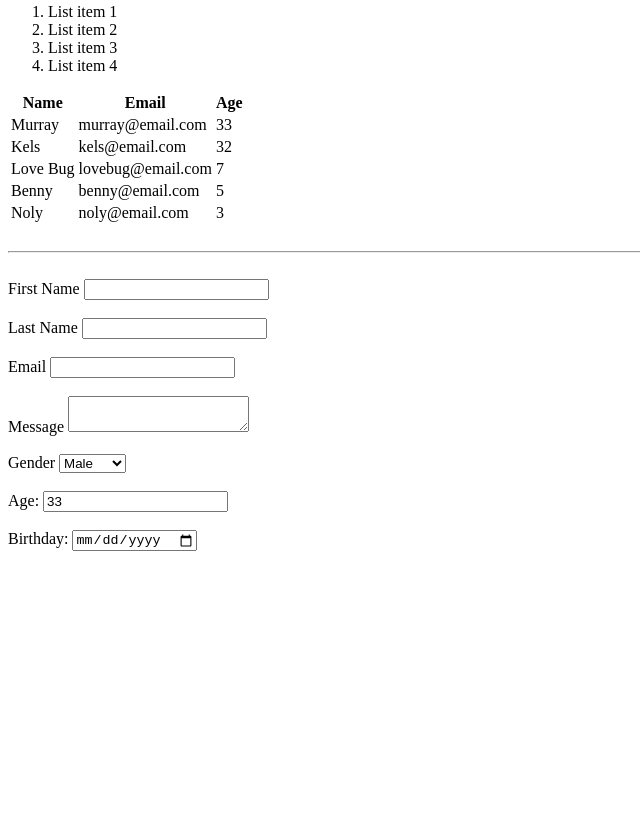
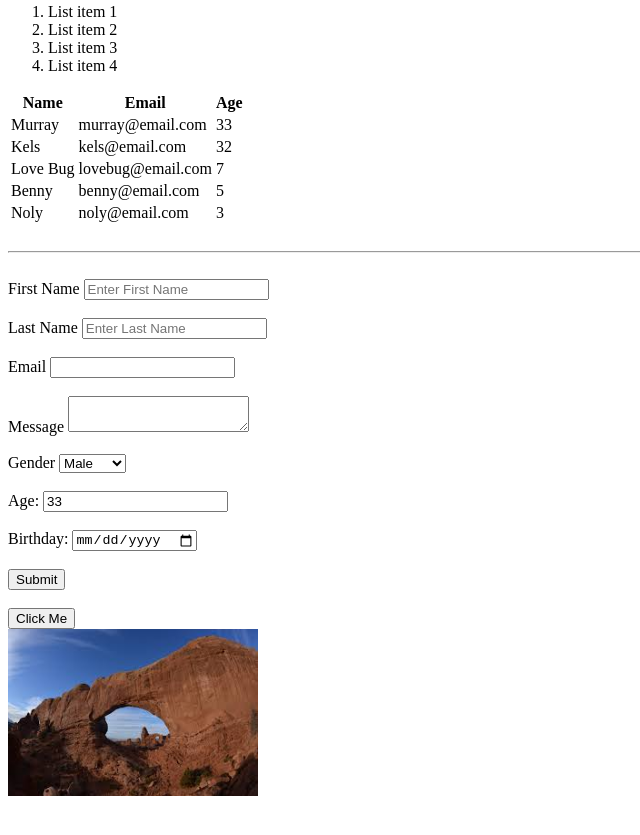
Before and after one commit to MurrTuck/htmlCC, a plain HTML site: page index.html in a window 1280 px wide. Shown: the part 477-1312 px from the top of the page, without its empty margins (0-640 px from the left). Drawn offline with Linux system fonts and the light colour scheme.

Commit message:
Type Submit, Buttons, Images

```diff
--- a/index.html
+++ b/index.html
@@ -91,12 +91,12 @@
     <form action="process.php" method="POST">
         <div>
             <label>First Name</label>
-            <input type="text" name="firstName">
+            <input type="text" name="firstName" placeholder="Enter First Name">
         </div>
         <br>
         <div>
             <label>Last Name</label>
-            <input type="text" name="lastName">
+            <input type="text" name="lastName" placeholder="Enter Last Name">
         </div>
         <br>
         <div>
@@ -128,7 +128,17 @@
             <input type="date" name="birthday">
         </div>
         <br>
+        <input type="submit" name="submit" value="Submit">
     </form>
+    <br>
+
+    <!-- Button -->
+    <button>Click Me</button>
+    <br>
+    <!-- Images -->
+    <a href="images/sample.jpg">
+        <img src="images/sample.jpg" alt="My Sample Image" width="250">
+    </a>
 
     <div style="margin-top:500px"></div>
 </body>
```
Also changed, not shown: images/sample.jpg (added).
